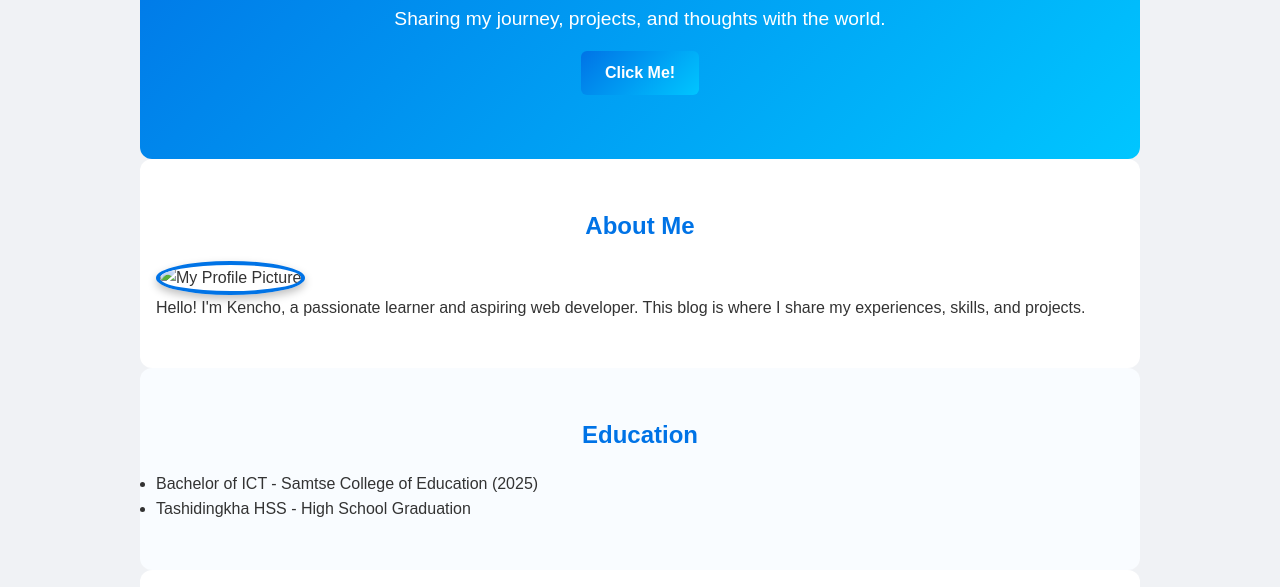
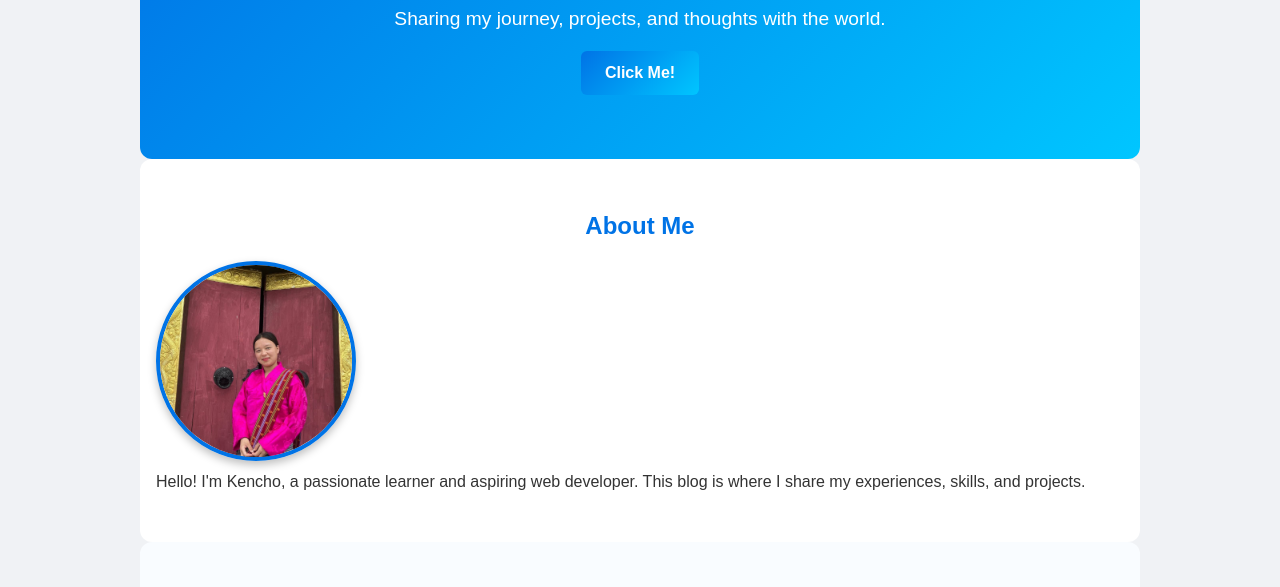
Before and after one commit to kencho63/08230142_Lab03, a plain HTML site: page index.html in a window 1280 px wide. Shown: the part 210-797 px from the top of the page. Drawn offline with Linux system fonts and the light colour scheme.

Commit message:
Update index.html

```diff
--- a/index.html
+++ b/index.html
@@ -33,7 +33,7 @@
   <section id="about">
     <h2>About Me</h2>
     <!-- 👇 Make sure the image path and file name match exactly -->
-    <img src="images/photo_6280639219814304893_y.jpg" alt="My Profile Picture" class="profile-pic">
+    <img src="photo_6280639219814304893_y.jpg" alt="My Profile Picture" class="profile-pic">
     <p>Hello! I'm Kencho, a passionate learner and aspiring web developer.
        This blog is where I share my experiences, skills, and projects.</p>
   </section>
```
